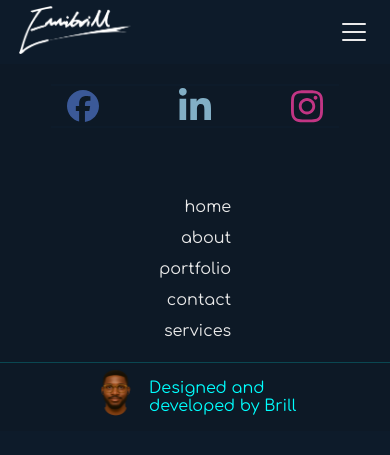
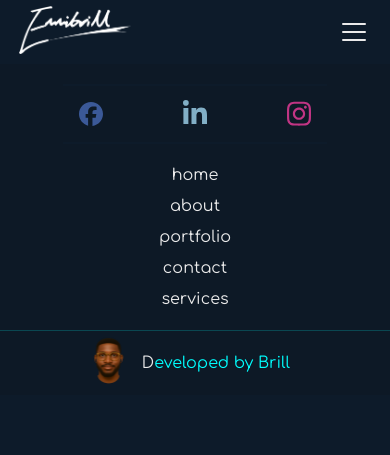
Before and after one commit to Emmibrill/portfolio-full-stack, a Django app: page / in a window 390 px wide. Shown: the top 455 px of the page. Run offline with Django 5.2, Linux system fonts and the light colour scheme.

Commit message:
update the footer section of the base.html

```diff
--- a/static/css/portfolio.css
+++ b/static/css/portfolio.css
@@ -206,6 +206,7 @@ footer {
 
 .name_socials {
     flex: 50% 0;
+    padding: 0 1rem;
 }
 
 .links {
@@ -220,10 +221,6 @@ footer {
 }
 .links a{
     color: var(--mobile-nav-text-color);
-}
-
-.name_socials {
-    padding: 0 1rem;
 }
 
 .footer_socials .social {
@@ -1070,13 +1067,31 @@ footer {
         flex-direction: column;
         align-items: center;
         justify-content: center;
-        gap: 2rem;
+        gap: 0rem;
+    }
+    .links {
+        flex: 100%;
+        text-align: center;
+        padding: .2rem;
+        padding-block: 1rem;
+        padding-top: 0;
     }
     .footer_top h1{
         display: flex;
         align-items: center;
         justify-content: center;
         font: 2rem;
+        letter-spacing: .4rem;
+    }
+
+    .name_socials {
+        flex: 100%;
+        padding: 0 1rem;
+    }
+
+    .footer_socials .social {
+        width: 2rem;
+        height: 2rem;
     }
 
 }
@@ -1164,6 +1179,41 @@ footer {
         padding-top: 0;
     }
 
+    /* style footer */
+
+    .links {
+        padding: .2rem;
+        padding-block: 1rem;
+        padding-top: 0;
+    }
+    .footer_top h1{
+        font: 2rem;
+    }
+
+    .footer_socials .social {
+        width: 1.5rem;
+        height: 1.5rem;
+    }
+
+    .avatar_con {
+        display: flex;
+        flex: 40%;
+        width: 40%;
+        justify-content: right;
+    }
+
+    .coder_name-con {
+        flex: 70%;
+        width: 70%;
+    }
+    .design{
+        display: none;
+    }
+    .dev::first-letter{
+        text-transform: capitalize;
+        color: var(--mobile-nav-text-color);
+    }
+
 }
 
 @media (max-width:425px) {
--- a/templates/portfolioApp/base.html
+++ b/templates/portfolioApp/base.html
@@ -85,7 +85,7 @@
                 </div>
 
                 <div class="coder_name-con">
-                    <p class="coder_name">Designed and developed by Brill</p>
+                    <p class="coder_name"><div class="design">Designed and</div><div class="dev">developed by Brill</div></p>
                 </div>
             </div>
         </div>
```
